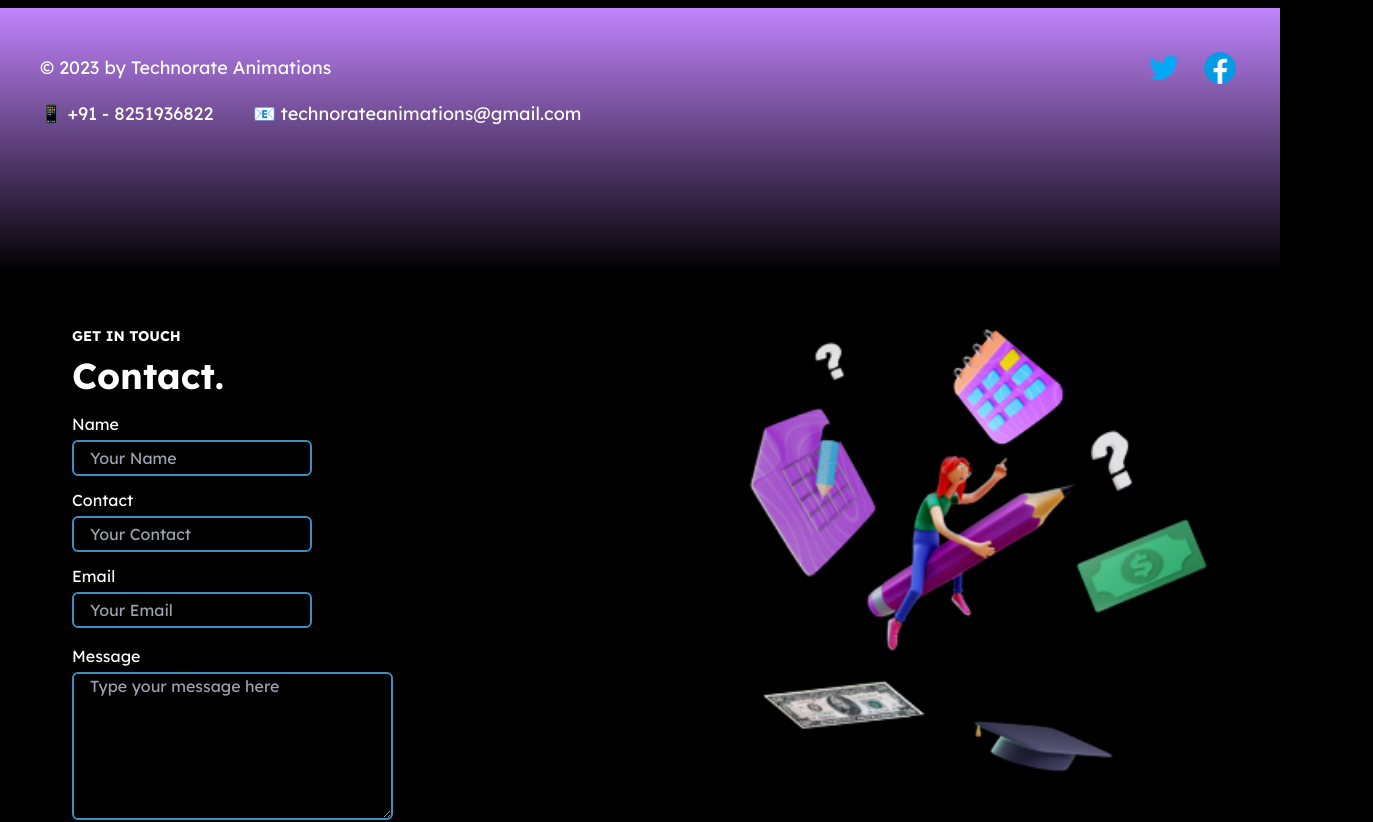
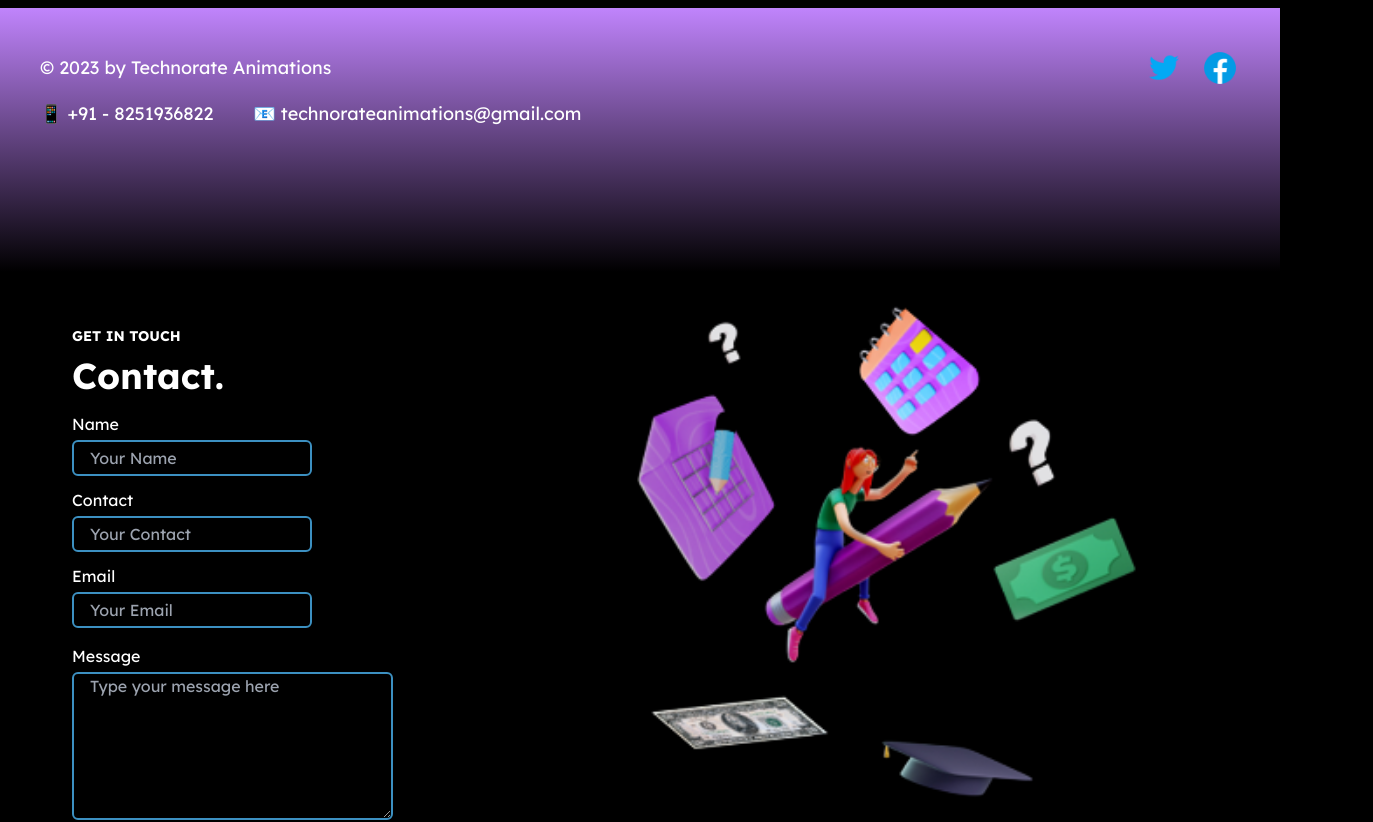
Before and after one commit to RiyaB2202/techno-animates, a Next.js app: page / in a window 1280 px wide. Shown: the part 3520-4342 px from the top of the page, 1373 px wide, since content can reach past the window. Built offline with nearby package versions, Linux system fonts and the light colour scheme.

Commit message:
fixed png rsponsivness and footer

```diff
--- a/components/Contact.jsx
+++ b/components/Contact.jsx
@@ -66,9 +66,13 @@ function ContactUs() {
             Send
           </button>
         </form>
-      </div>
-      <div className="imageicon">
-        <img src="contact_page.png" alt="svg" width="804" height="643" className=" ml-36  -mt-24" />
+        <div className="imageicon">
+          <img
+            src="contact_page.png"
+            alt="svg"
+            className="ml-[23rem] mt-[-47rem]  w-[877px] h-[880px]"
+          />
+        </div>
       </div>
     </div>
   );
--- a/components/Footer.jsx
+++ b/components/Footer.jsx
@@ -2,7 +2,7 @@ import React from "react";
 
 function Footer() {
   return (
-    <footer className="bg-gradient-to-b from-purple-400 to-black text-white p-10 mt-10 pb-36 text-lg">
+    <footer className="bg-gradient-to-b from-purple-400 to-black text-white p-10 mt-10 pb-36 text-lg w-full">
       <div className="container mx-auto">
         <div className="flex justify-between items-center">
           <div>
```
